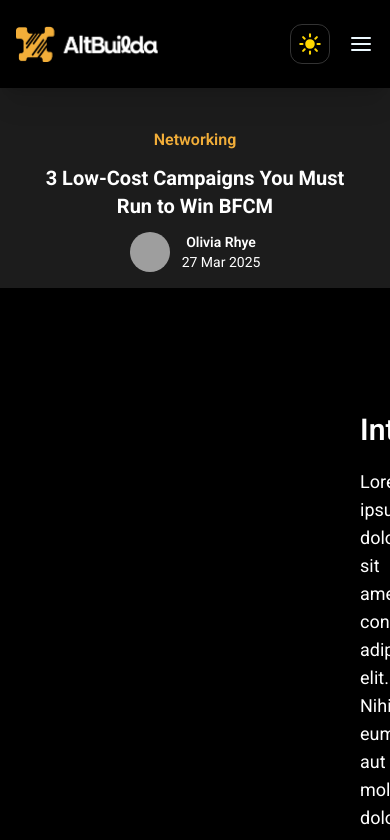
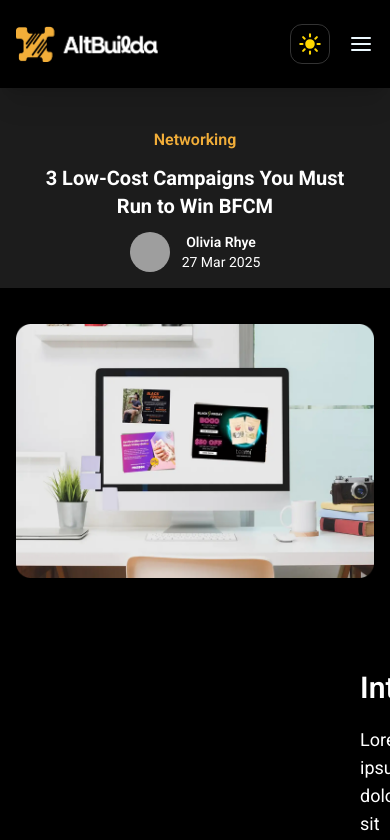
Before and after one commit to liljdot/AltBuilda-Website-React, a React (Vite) app: page /blog/1 in a window 390 px wide. Shown: the top 840 px of the page. Built offline with nearby package versions, Linux system fonts and the light colour scheme; grey boxes are pictures that could not be loaded.

Commit message:
Adjust padding in ImageSection and BlogPostPage to fit mobile and tablet

```diff
--- a/src/pages/BlogPostPage/ImageSection.tsx
+++ b/src/pages/BlogPostPage/ImageSection.tsx
@@ -6,7 +6,7 @@ interface Props {
 const ImageSection: React.FC<Props> = ({imageString, title}) => {
 
     return (
-        <section className="w-full bg-neutral px-75.5">
+        <section className="w-full bg-neutral px-4 lg:px-37 xl:px-75.5">
             <img src={imageString} alt={title} className="w-full"/>
         </section>
     )
--- a/src/pages/BlogPostPage/index.tsx
+++ b/src/pages/BlogPostPage/index.tsx
@@ -24,7 +24,7 @@ const BlogPostPage: React.FC = () => {
             <main className="p-0 bg-neutral w-full">
                 <div className="max-w-450 mx-auto md:px-20 pb-20">
                     <BlogPostBanner title={post.title} author={post.author} subject={post.subject} date={post.date} />
-                    <div className="w-full mt-8">
+                    <div className="w-full mt-9 md:mt-8">
                         <ImageSection title={post.title} imageString={post.image} />
                     </div>
                     <div className="w-full mt-23">
```
